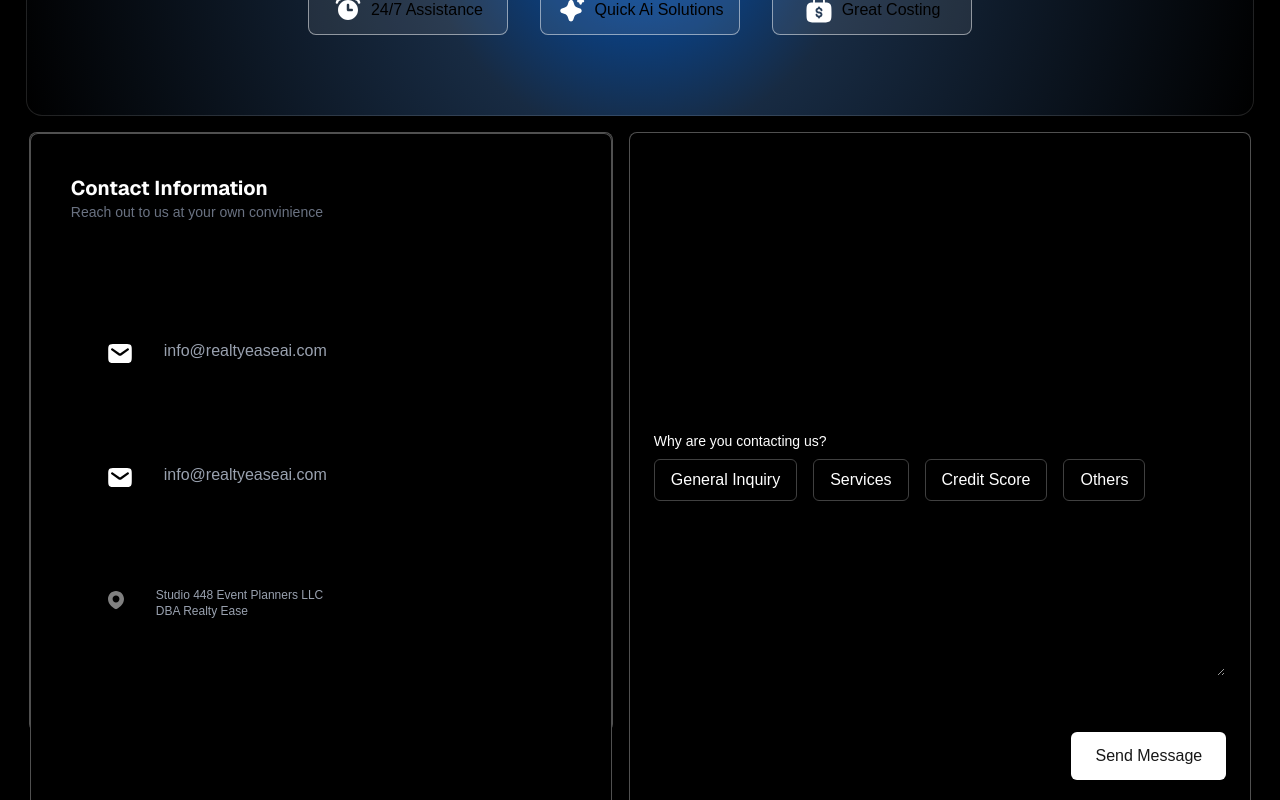
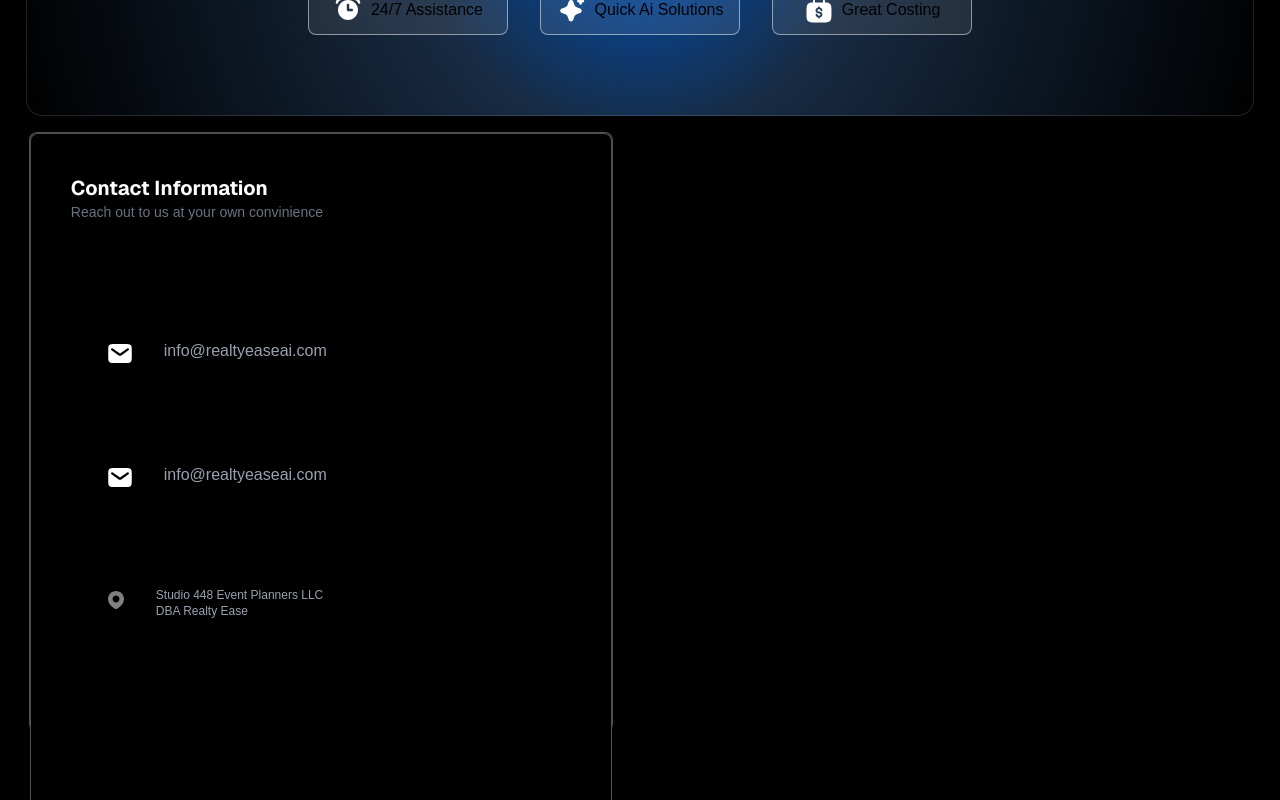
Before and after one commit to realtyeaseai/website, a Next.js app: page / in a window 1280 px wide. Shown: the part 4380-5180 px from the top of the page. Built offline with nearby package versions, Linux system fonts and the light colour scheme.

Commit message:
Backend Connected Successfully

```diff
--- a/src/components/landingPage/ContactUs.tsx
+++ b/src/components/landingPage/ContactUs.tsx
@@ -1,6 +1,6 @@
 'use client'
 import Image from "next/image";
-import { useState } from "react";
+
 
 export default function ContactUs() {
 
@@ -51,7 +51,7 @@ export default function ContactUs() {
           <ContactInfo />
         </div>
         {/* <div className="bg-black border border-[#ffffff50] h-[600px] w-full md:w-auto rounded-lg"> */}
-        <ContactForm />
+        {/* <ContactForm /> */}
         {/* </div> */}
       </div>
     </div>
@@ -127,58 +127,58 @@ function ContactInfo() {
 }
 
 
-function ContactForm() {
-  const [form, setForm] = useState({
-    firstName: '',
-    lastName: '',
-    email: '',
-    phone: '',
-    message: '',
-    reason: '',
-  });
+// function ContactForm() {
+//   const [form, setForm] = useState({
+//     firstName: '',
+//     lastName: '',
+//     email: '',
+//     phone: '',
+//     message: '',
+//     reason: '',
+//   });
 
-  const [loading, setLoading] = useState(false);
-  const [status, setStatus] = useState<'idle' | 'success' | 'error'>('idle');
+//   const [loading, setLoading] = useState(false);
+//   const [status, setStatus] = useState<'idle' | 'success' | 'error'>('idle');
 
-  const reasons = ['General Inquiry', 'Services', 'Credit Score', 'Others'];
+//   const reasons = ['General Inquiry', 'Services', 'Credit Score', 'Others'];
 
-  const handleSubmit = async (e: React.FormEvent) => {
-    e.preventDefault();
-    setLoading(true);
-    setStatus('idle');
+//   const handleSubmit = async (e: React.FormEvent) => {
+//     e.preventDefault();
+//     setLoading(true);
+//     setStatus('idle');
 
-    try {
-      const res = await fetch('/api/contact', {
-        method: 'POST',
-        headers: { 'Content-Type': 'application/json' },
-        body: JSON.stringify(form),
-      });
+//     try {
+//       const res = await fetch('/api/contact', {
+//         method: 'POST',
+//         headers: { 'Content-Type': 'application/json' },
+//         body: JSON.stringify(form),
+//       });
 
-      if (!res.ok) {
-        const data = await res.json();
-        console.error('❌ Form submission failed:', data);
-        setStatus('error');
-        return;
-      }
+//       if (!res.ok) {
+//         const data = await res.json();
+//         console.error('❌ Form submission failed:', data);
+//         setStatus('error');
+//         return;
+//       }
 
-      const data = await res.json();
+//       const data = await res.json();
 
-      setStatus('success');
-      setForm({
-        firstName: '',
-        lastName: '',
-        email: '',
-        phone: '',
-        message: '',
-        reason: '',
-      });
-    } catch (err: unknown) {
-      console.error('❌ Fetch error:', err);
-      setStatus('error');
-    } finally {
-      setLoading(false);
-    }
-  };
+//       setStatus('success');
+//       setForm({
+//         firstName: '',
+//         lastName: '',
+//         email: '',
+//         phone: '',
+//         message: '',
+//         reason: '',
+//       });
+//     } catch (err: unknown) {
+//       console.error('❌ Fetch error:', err);
+//       setStatus('error');
+//     } finally {
+//       setLoading(false);
+//     }
+//   };
 
 
 
@@ -186,95 +186,95 @@ function ContactForm() {
 
 
 
-  return (
-    <div className="bg-black border border-[#ffffff50] min-h-[750px] w-full md:w-auto rounded-lg flex items-center justify-center flex-col p-6">
-      <form onSubmit={handleSubmit} className="max-w-2xl w-full space-y-12">
-        <div className="grid grid-cols-1 md:grid-cols-2 gap-6">
-          <input
-            type="text"
-            placeholder="First Name"
-            className="input p-3 border rounded-2xl"
-            value={form.firstName}
-            onChange={(e) => setForm({ ...form, firstName: e.target.value })}
-            required
-          />
-          <input
-            type="text"
-            placeholder="Last Name"
-            className="input p-3 border rounded-2xl"
-            value={form.lastName}
-            onChange={(e) => setForm({ ...form, lastName: e.target.value })}
-            required
-          />
-        </div>
+//   return (
+//     <div className="bg-black border border-[#ffffff50] min-h-[750px] w-full md:w-auto rounded-lg flex items-center justify-center flex-col p-6">
+//       <form onSubmit={handleSubmit} className="max-w-2xl w-full space-y-12">
+//         <div className="grid grid-cols-1 md:grid-cols-2 gap-6">
+//           <input
+//             type="text"
+//             placeholder="First Name"
+//             className="input p-3 border rounded-2xl"
+//             value={form.firstName}
+//             onChange={(e) => setForm({ ...form, firstName: e.target.value })}
+//             required
+//           />
+//           <input
+//             type="text"
+//             placeholder="Last Name"
+//             className="input p-3 border rounded-2xl"
+//             value={form.lastName}
+//             onChange={(e) => setForm({ ...form, lastName: e.target.value })}
+//             required
+//           />
+//         </div>
 
-        <div className="grid grid-cols-1 md:grid-cols-2 gap-6">
-          <input
-            type="email"
-            placeholder="Ex. john.doe@gmail.com"
-            className="input p-3 border rounded-2xl"
-            value={form.email}
-            onChange={(e) => setForm({ ...form, email: e.target.value })}
-            required
-          />
-          <input
-            type="tel"
-            placeholder="Phone Number"
-            className="input w-full p-3 border rounded-2xl"
-            value={form.phone}
-            onChange={(e) => setForm({ ...form, phone: e.target.value })}
-            required
-          />
-        </div>
+//         <div className="grid grid-cols-1 md:grid-cols-2 gap-6">
+//           <input
+//             type="email"
+//             placeholder="Ex. john.doe@gmail.com"
+//             className="input p-3 border rounded-2xl"
+//             value={form.email}
+//             onChange={(e) => setForm({ ...form, email: e.target.value })}
+//             required
+//           />
+//           <input
+//             type="tel"
+//             placeholder="Phone Number"
+//             className="input w-full p-3 border rounded-2xl"
+//             value={form.phone}
+//             onChange={(e) => setForm({ ...form, phone: e.target.value })}
+//             required
+//           />
+//         </div>
 
-        <div>
-          <label className="text-sm text-white mb-2 block">
-            Why are you contacting us?
-          </label>
-          <div className="flex gap-4 flex-wrap">
-            {reasons.map((item) => (
-              <button
-                key={item}
-                type="button"
-                className={`border px-4 py-2 rounded-md text-white ${form.reason === item
-                    ? 'border-white bg-neutral-700'
-                    : 'border-neutral-700'
-                  }`}
-                onClick={() => setForm({ ...form, reason: item })}
-              >
-                {item}
-              </button>
-            ))}
-          </div>
-        </div>
+//         <div>
+//           <label className="text-sm text-white mb-2 block">
+//             Why are you contacting us?
+//           </label>
+//           <div className="flex gap-4 flex-wrap">
+//             {reasons.map((item) => (
+//               <button
+//                 key={item}
+//                 type="button"
+//                 className={`border px-4 py-2 rounded-md text-white ${form.reason === item
+//                     ? 'border-white bg-neutral-700'
+//                     : 'border-neutral-700'
+//                   }`}
+//                 onClick={() => setForm({ ...form, reason: item })}
+//               >
+//                 {item}
+//               </button>
+//             ))}
+//           </div>
+//         </div>
 
-        <textarea
-          placeholder="Type your message here.."
-          className="input h-32 w-full border rounded-2xl p-2"
-          value={form.message}
-          onChange={(e) => setForm({ ...form, message: e.target.value })}
-          required
-        />
+//         <textarea
+//           placeholder="Type your message here.."
+//           className="input h-32 w-full border rounded-2xl p-2"
+//           value={form.message}
+//           onChange={(e) => setForm({ ...form, message: e.target.value })}
+//           required
+//         />
 
-        <div className="flex justify-end">
-          <button
-            type="submit"
-            disabled={loading}
-            className="bg-white text-neutral-900 px-6 py-3 rounded-md font-medium disabled:opacity-60"
-          >
-            {loading ? 'Sending...' : 'Send Message'}
-          </button>
-        </div>
+//         <div className="flex justify-end">
+//           <button
+//             type="submit"
+//             disabled={loading}
+//             className="bg-white text-neutral-900 px-6 py-3 rounded-md font-medium disabled:opacity-60"
+//           >
+//             {loading ? 'Sending...' : 'Send Message'}
+//           </button>
+//         </div>
 
-        {status === 'success' && (
-          <p className="text-green-400 text-center">Message sent successfully!</p>
-        )}
-        {status === 'error' && (
-          <p className="text-red-400 text-center">
-            Something went wrong. Please try again later.
-          </p>
-        )}
-      </form>
-    </div>
-  );
-}
+//         {status === 'success' && (
+//           <p className="text-green-400 text-center">Message sent successfully!</p>
+//         )}
+//         {status === 'error' && (
+//           <p className="text-red-400 text-center">
+//             Something went wrong. Please try again later.
+//           </p>
+//         )}
+//       </form>
+//     </div>
+//   );
+// }
--- a/src/lib/mongodb.ts
+++ b/src/lib/mongodb.ts
@@ -1,25 +1,21 @@
-// lib/mongodb.ts
 import { MongoClient } from 'mongodb';
 
 const uri = process.env.MONGODB_URI;
 if (!uri) throw new Error('Missing MONGODB_URI in environment variables');
-
-let client: MongoClient;
-let clientPromise: Promise<MongoClient>;
 
 declare global {
   // eslint-disable-next-line no-var
   var _mongoClientPromise: Promise<MongoClient> | undefined;
 }
 
-if (!global._mongoClientPromise) {
-  client = new MongoClient(uri);
-  global._mongoClientPromise = client.connect();
-}
-clientPromise = global._mongoClientPromise;
+const client = new MongoClient(uri);
+
+// Use cached promise in dev to prevent multiple connections during HMR
+const clientPromise =
+  global._mongoClientPromise ?? (global._mongoClientPromise = client.connect());
 
 export async function connectToDatabase() {
   const client = await clientPromise;
-  const db = client.db(); // uses DB from URI
+  const db = client.db();
   return { client, db };
 }
--- a/src/pages/api/contact.ts
+++ b/src/pages/api/contact.ts
@@ -30,8 +30,8 @@ export default async function handler(req: NextApiRequest, res: NextApiResponse)
     await db.collection('contacts').insertOne(newContact);
     return res.status(200).json({ message: 'Contact saved' });
   } catch (error) {
-    // eslint-disable-next-line no-console
-    console.error('DB Error:', error);
+    // Now accepting the error and logging it
+    console.error('Error saving contact:', error);
     return res.status(500).json({ message: 'Internal Server Error' });
   }
 }
--- a/src/pages/api/getMessages.ts
+++ b/src/pages/api/getMessages.ts
@@ -14,9 +14,8 @@ const handler = async (req: NextApiRequest, res: NextApiResponse) => {
 
       return res.status(200).json({ messages });
     } catch (error) {
+      console.error('Fetch error:', error);
       return res.status(500).json({ error: 'Failed to fetch messages.' });
-    } finally {
-      await client.close();
     }
   } else {
     res.status(405).json({ error: 'Method Not Allowed' });
```
